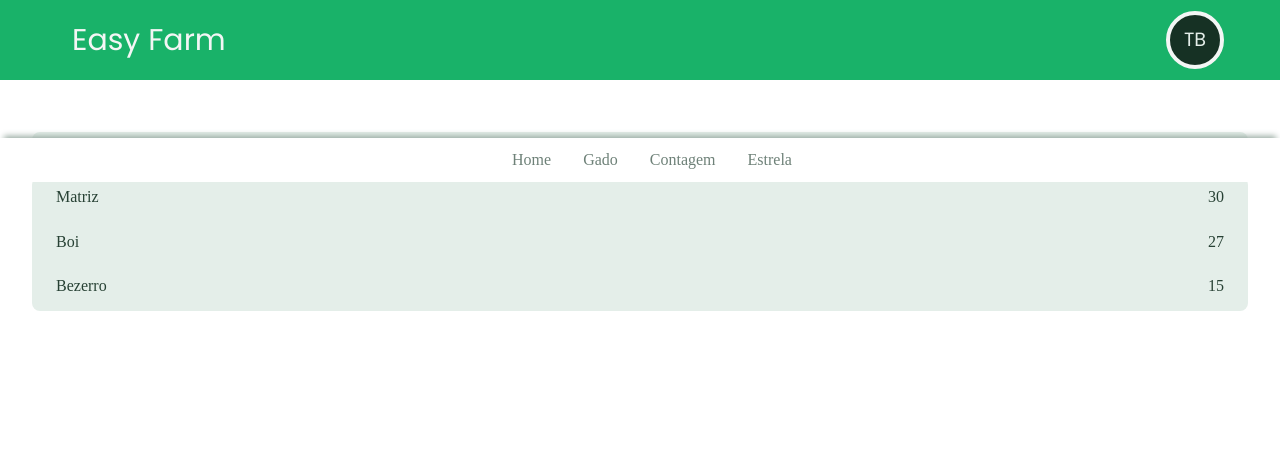
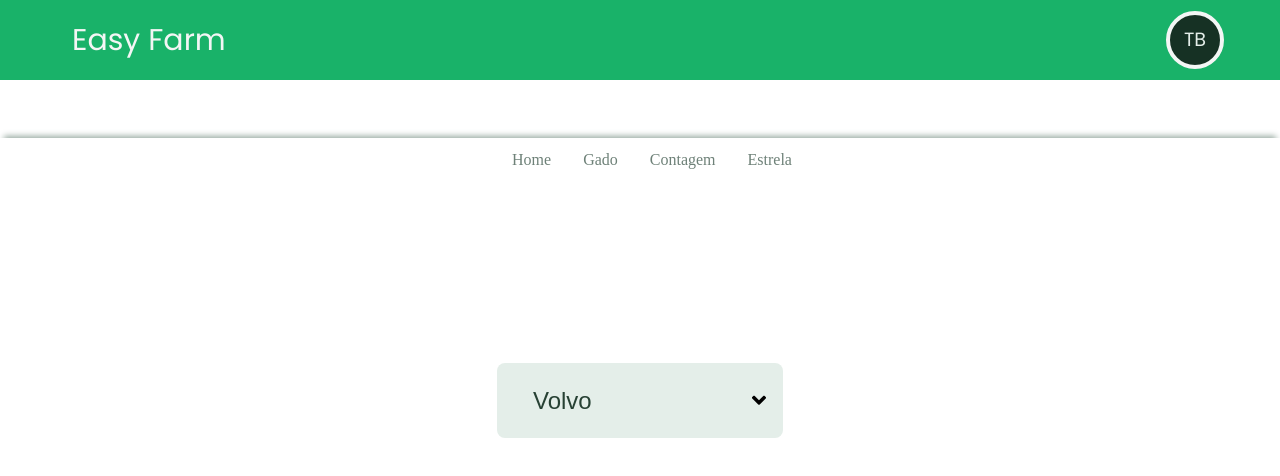
Before and after one commit to michel674/gado-control-front, a React (Create React App) app: page /test in a window 1280 px wide. Shown: the top 476 px of the page. Built offline with nearby package versions, Linux system fonts and the light colour scheme.

Commit message:
NewSelector Inicial

```diff
--- a/src/components/selector.styled.js
+++ b/src/components/selector.styled.js
@@ -7,59 +7,44 @@ import { Hbox } from '../atomic/atm.box/hbox.styled';
 import { Separator } from '../atomic/atm.separator/separator.styled';
 import { useState } from 'react';
 
-export const ArrowStyled = styled(FaAngleDown)``;
+export const ArrowStyled = styled(FaAngleDown)`
+  position: absolute;
+  display: block;
+  top: 35%;
+  right: 0;
+  height: 30%;
+  width: 3rem;
+  pointer-events: none;
 
-export const SelectBoxStyled = styled.div`
-  width: 100%;
-`;
-
-export const SelectedStyled = styled.div`
-  max-height: 100px;
-  max-width: 100%;
-  background-color: ${Color.Gray200};
-  color: ${Color.Gray600};
-  border-radius: ${Radius.Medium};
-  padding: 12px 24px;
-  cursor: pointer;
-`;
-export const OptionContainerStyled = styled.div`
-  max-width: 100%;
-  max-height: 540px;
-  background-color: ${Color.Gray200};
-  color: ${Color.Gray600};
-  border-radius: ${Radius.Medium};
-  transition: all ${Transition.Normal};
-  overflow: hidden;
-   {
-    props=()= > {
-    }
+  &::before {
+    content: '';
+    position: absolute;
+    width: 0;
+    height: 0;
   }
-`;
-export const OptionStyled = styled.div`
-  padding: 12px 24px;
-  cursor: pointer;
-  &:hover {
-    background-color: ${Color.Gray300};
-    border-radius: ${Radius.Medium};
-  }
-  &.radio {
-    display: none;
+  &::after {
   }
 `;
 
-export const LabelNumberStyled = styled.label`
-  cursor: pointer;
-`;
-export const LabelStyled = styled.label`
-  cursor: pointer;
+export const Container = styled.div`
+  min-height: 100vh;
+  display: grid;
+  place-items: center;
 `;
 
-export const Container = styled.div`
-  margin-top: 100px;
-  padding: 32px;
+export const SelectContainer = styled.div`
+  position: relative;
 `;
-export const InputStyled = styled.input`
-  display: none;
+
+export const SelectStyled = styled.select`
+  font-size: 1.5rem;
+  padding: 1em 6em 1em 1.5em;
+  background-color: ${Color.Gray200};
+  border-radius: 8px;
+  color: ${Color.Gray600};
+  border: 0;
+
+  appearance: none;
 `;
 
 export const SelectorStyled = () => {
@@ -88,46 +73,15 @@ export const SelectorStyled = () => {
   };
   return (
     <Container>
-      <SelectedStyled onClick={ToggleSwitch}>
-        <Hbox>
-          <Hbox.Item vAlign="Center" hAlign="flex-start">
-            Escolha o Gado
-          </Hbox.Item>
-          <Hbox.Item vAlign="Center" hAlign="flex-end" no-grow>
-            <ArrowStyled />
-          </Hbox.Item>
-        </Hbox>
-      </SelectedStyled>
-      <Separator type="XNano" />
-      <SelectBoxStyled>
-        <OptionContainerStyled toggle={switchToggle}>
-          {GADO.map(({ caddle, number }, index) => {
-            return (
-              <>
-                <div key={index}>
-                  <OptionStyled>
-                    <Hbox>
-                      <InputStyled
-                        type="radio"
-                        nameClass="radio"
-                        id={caddle}
-                        name="category"
-                      />
-                      <Hbox.Item vAlign="center" hAlign="flex-start">
-                        <LabelStyled>{caddle}</LabelStyled>
-                      </Hbox.Item>
-                      <Hbox.Item vAlign="center" hAlign="flex-end">
-                        <LabelNumberStyled>{number}</LabelNumberStyled>
-                      </Hbox.Item>
-                    </Hbox>
-                  </OptionStyled>
-                </div>
-                <Separator type="XNano" />
-              </>
-            );
-          })}
-        </OptionContainerStyled>
-      </SelectBoxStyled>
+      <SelectContainer>
+        <SelectStyled name="cars" id="cars">
+          <option value="volvo">Volvo</option>
+          <option value="saab">Saab</option>
+          <option value="mercedes">Mercedes</option>
+          <option value="audi">Audi</option>
+        </SelectStyled>
+        <ArrowStyled />
+      </SelectContainer>
     </Container>
   );
 };
```
